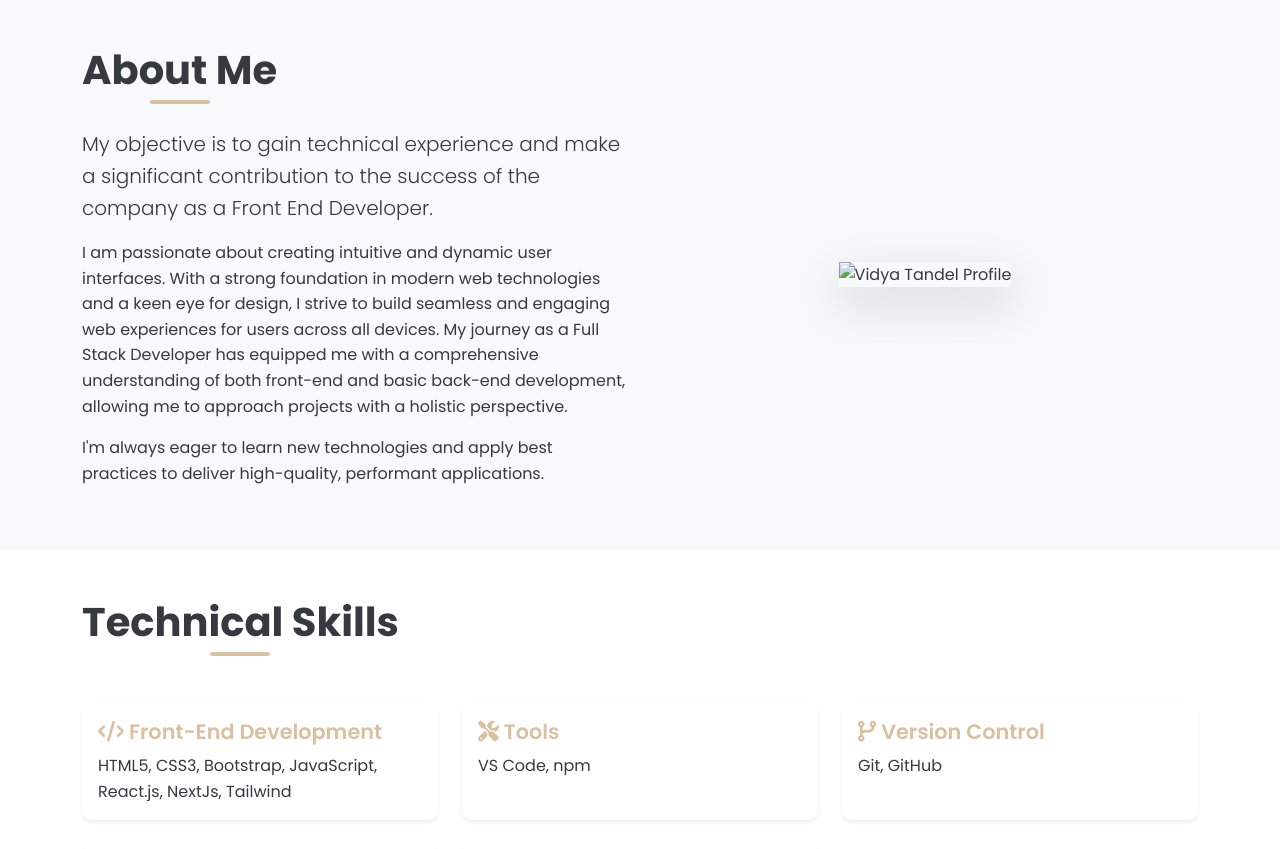
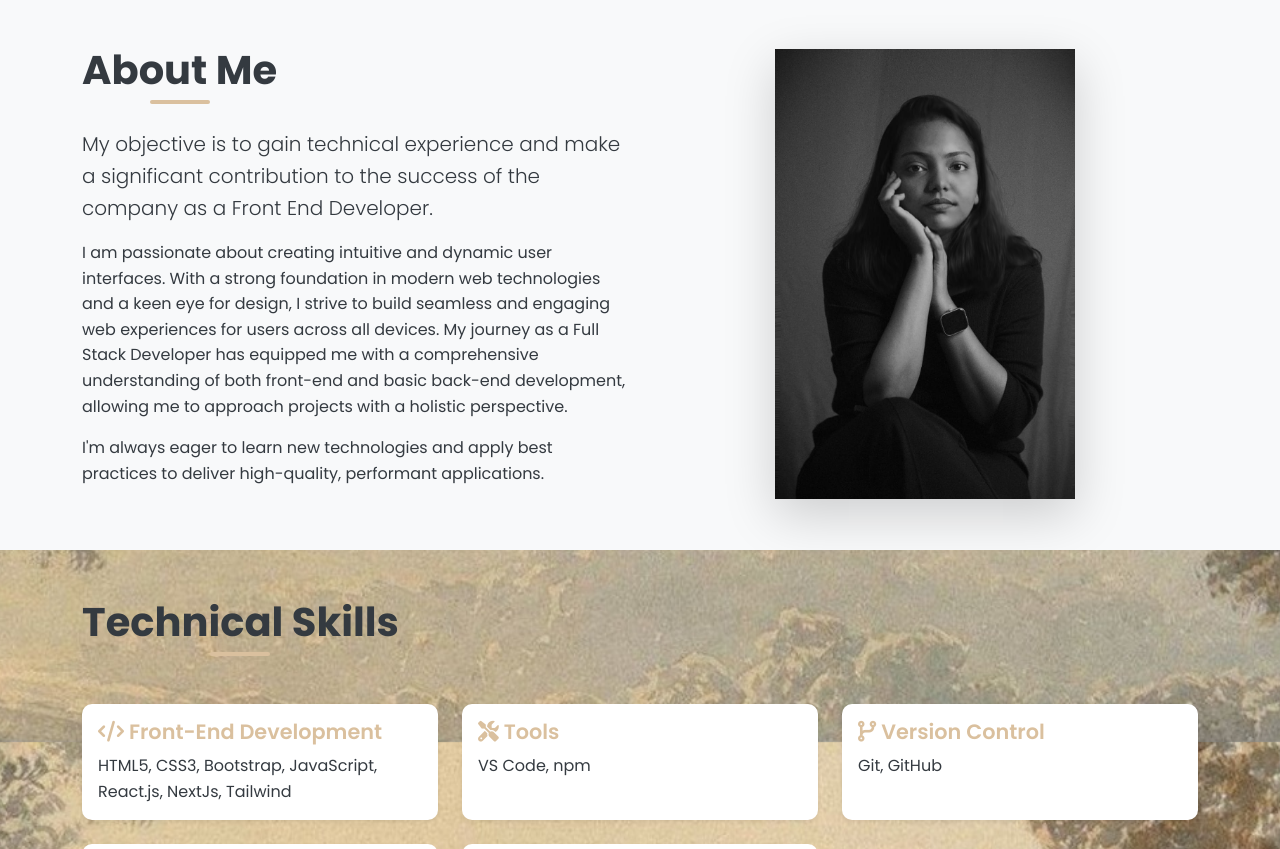
Before and after one commit to vidya333/MyPersonalSite, a plain HTML site: page index.html in a window 1280 px wide. Shown: the part 858-1707 px from the top of the page. Drawn offline with nearby package versions, Linux system fonts and the light colour scheme.

Commit message:
image path corrections

```diff
--- a/index.html
+++ b/index.html
@@ -64,7 +64,7 @@
                     <p>I'm always eager to learn new technologies and apply best practices to deliver high-quality, performant applications.</p>
                 </div>
                 <div class="col-md-6 text-center mt-4 mt-md-0">
-                    <img src="../MyPortfolio/assets/image/profile.jpeg" alt="Vidya Tandel Profile" class="img-fluid  shadow-lg profile-img">
+                    <img src="assets/image/profile.jpeg" alt="Vidya Tandel Profile" class="img-fluid  shadow-lg profile-img">
                 </div>
             </div>
         </div>
--- a/style.css
+++ b/style.css
@@ -16,7 +16,7 @@ body {
     font-family: 'Poppins', sans-serif;
     color: var(--text-dark);
     line-height: 1.6;
-    background:url(../MyPortfolio/assets/image/duniya.jpg);
+    background:url(assets/image/duniya.jpg);
     background-repeat: no-repeat;
     background-attachment: fixed;
     background-position: center;
```
